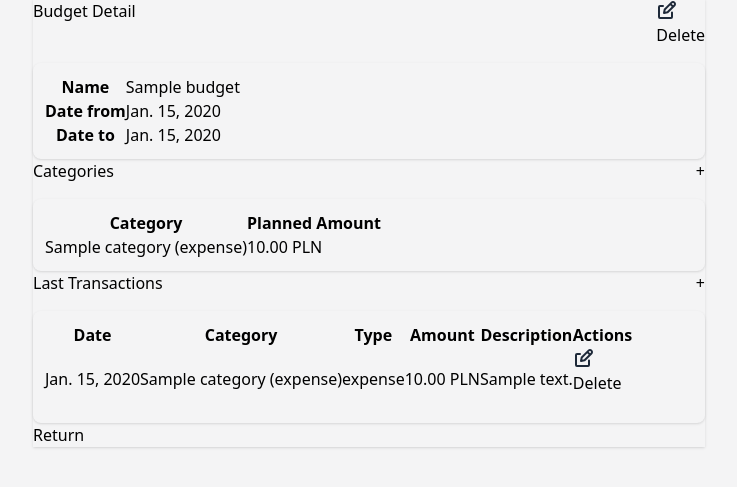
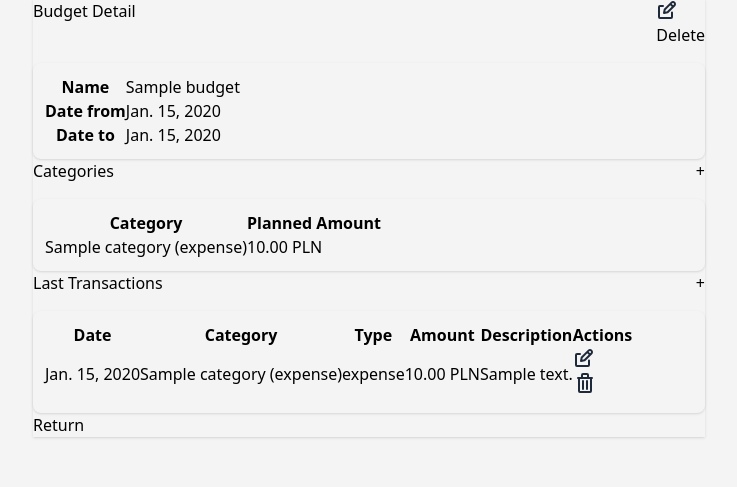
Before and after one commit to sbockowski/rachu-ciach-web, a Django app: page /budgets/00000000-0000-0000-0000-000000000001/ in a window 1280 px wide. Shown: the part 65-552 px from the top of the page, without its empty margins (271-1008 px from the left). Run offline with Django 5.2, Linux system fonts and the light colour scheme; a user stored in the database is signed in; tables that the repository leaves empty hold one stand-in row (values such as "Sample post"); some libraries are stand-ins or nearby versions.

Commit message:
Add trash icon to delete option

```diff
--- a/apps/core/templates/dashboard.html
+++ b/apps/core/templates/dashboard.html
@@ -133,7 +133,6 @@
 
         </div>
     </div>
-
 </div>
 
 {% endblock %}
--- a/apps/transactions/templates/transaction_list.html
+++ b/apps/transactions/templates/transaction_list.html
@@ -36,7 +36,13 @@
                                       d="m14.304 4.844 2.852 2.852M7 7H4a1 1 0 0 0-1 1v10a1 1 0 0 0 1 1h11a1 1 0 0 0 1-1v-4.5m2.409-9.91a2.017 2.017 0 0 1 0 2.853l-6.844 6.844L8 14l.713-3.565 6.844-6.844a2.015 2.015 0 0 1 2.852 0Z"/>
                             </svg>
                         </a>
-                        <button class="btn btn-error btn-md mb-4" onclick="delete_modal_{{ transaction.id|cut:"-" }}.showModal()">Delete</button>
+                        <button class="btn btn-error btn-md" onclick="delete_modal_{{ transaction.id|cut:"-" }}.showModal()">
+                            <svg class="w-6 h-6 text-gray-800 dark:text-white" aria-hidden="true"
+                                 xmlns="http://www.w3.org/2000/svg" width="24" height="24" fill="none" viewBox="0 0 24 24">
+                                <path stroke="currentColor" stroke-linecap="round" stroke-linejoin="round" stroke-width="2"
+                                      d="M5 7h14m-9 3v8m4-8v8M10 3h4a1 1 0 0 1 1 1v3H9V4a1 1 0 0 1 1-1ZM6 7h12v13a1 1 0 0 1-1 1H7a1 1 0 0 1-1-1V7Z"/>
+                            </svg>
+                        </button>
                     </td>
                 </tr>
                 <dialog id="delete_modal_{{ transaction.id|cut:"-" }}" class="modal">
```
